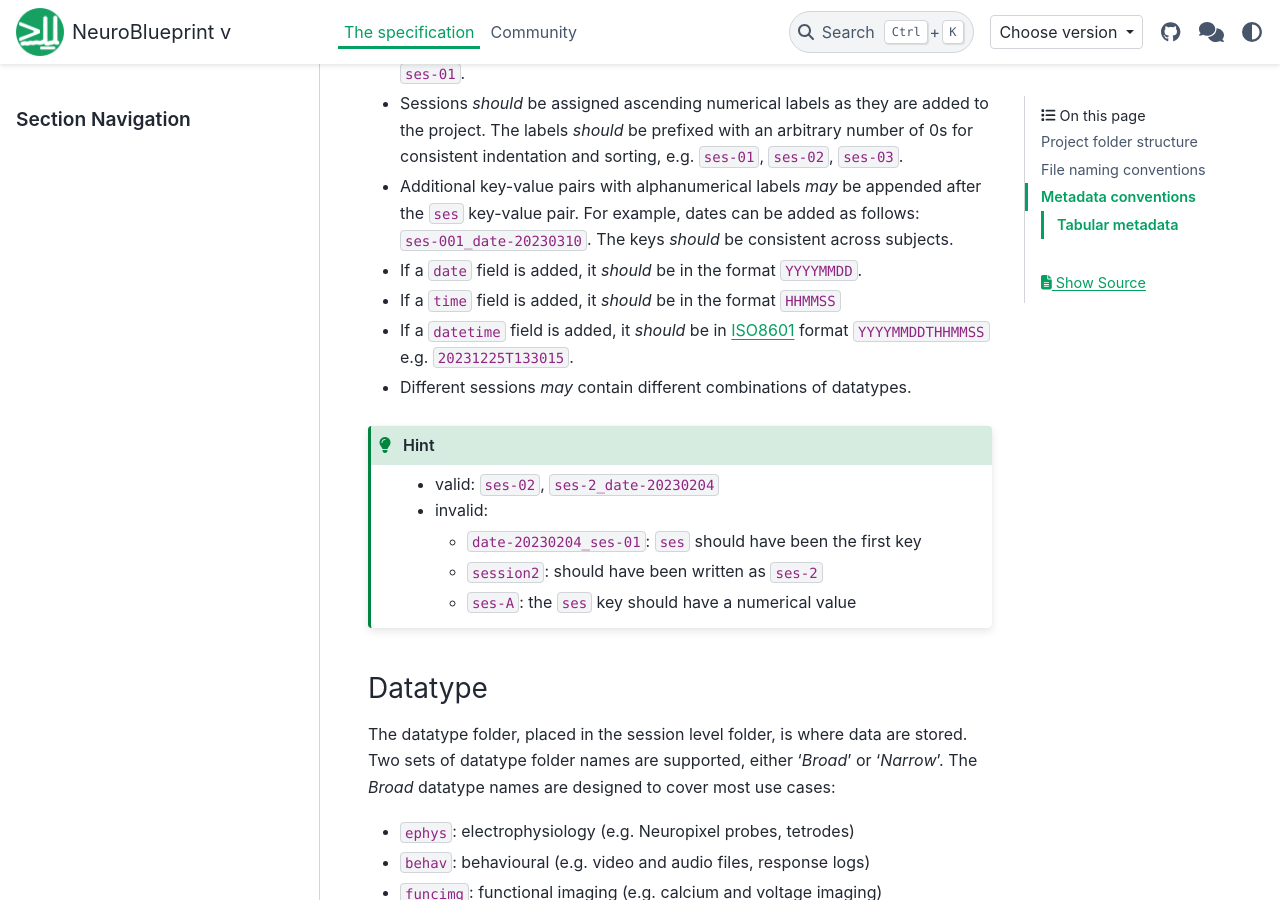
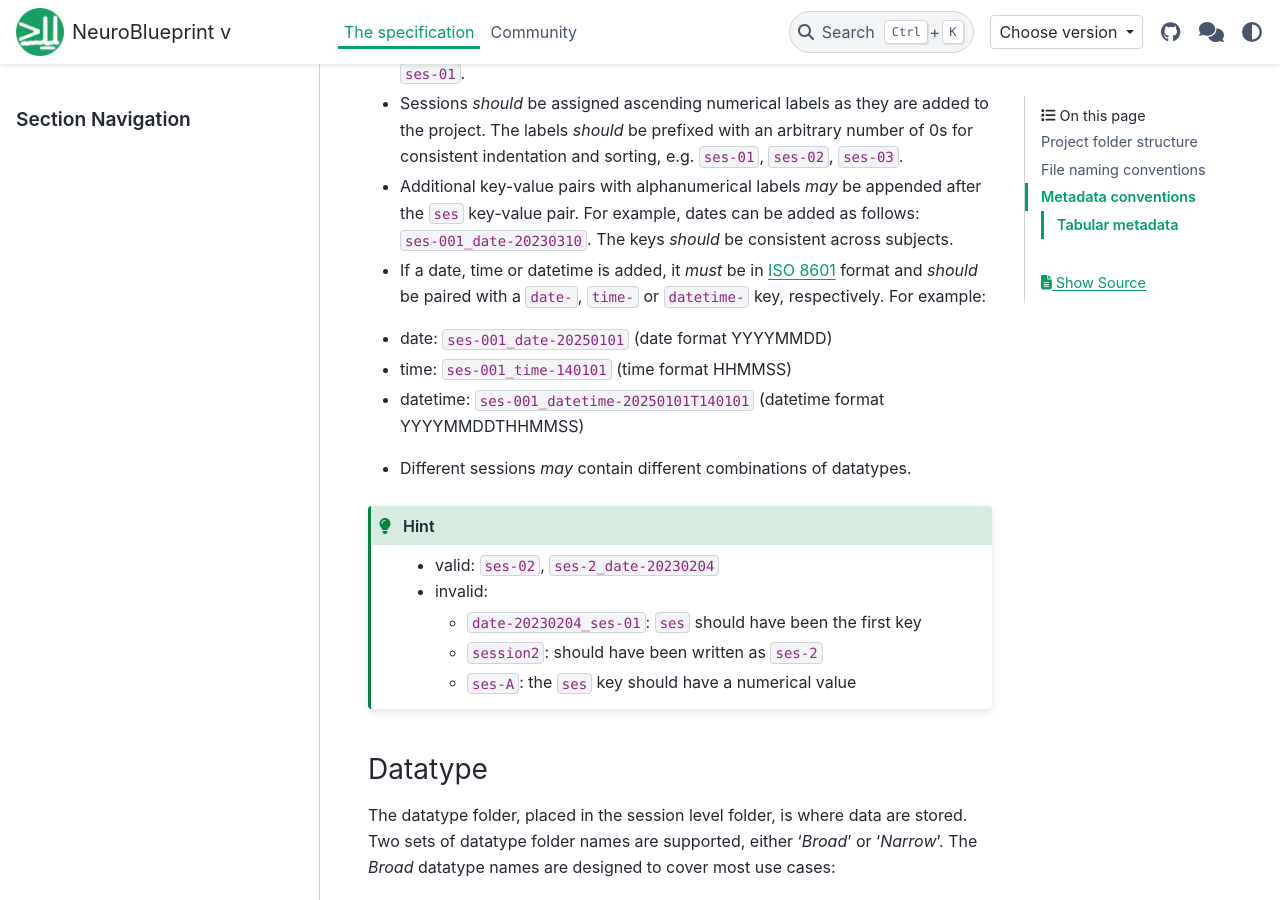
Before and after one commit to neuroinformatics-unit/NeuroBlueprint, a Sphinx documentation site: the page built from docs/source/specification.md, in a window 1280 px wide and 900 px high, scrolled down 2483 px. Built offline with Sphinx 7.4.7 and the PyData theme 0.15.4, drawn with Linux system fonts in a browser that asks for light colours; the version number could not be read and is left out.

Commit message:
Extend datetime requirements. (#76)
* Extend datetime requirements.

* Improve clarity.

* Fix time format.

* Fix typo.

```diff
--- a/docs/source/specification.md
+++ b/docs/source/specification.md
@@ -57,9 +57,11 @@
 * Session-level folders *must* be prefixed with a key-value pair that is unique for each session. The key *must* be `ses` and the value *must* be numerical, e.g. `ses-01`.
 * Sessions *should* be assigned ascending numerical labels as they are added to the project. The labels *should* be prefixed with an arbitrary number of 0s for consistent indentation and sorting, e.g. `ses-01`, `ses-02`, `ses-03`.
 * Additional key-value pairs with alphanumerical labels *may* be appended after the `ses` key-value pair. For example, dates can be added as follows: `ses-001_date-20230310`. The keys *should* be consistent across subjects.
-* If a `date` field is added, it *should* be in the format `YYYYMMDD`.
-* If a `time` field is added, it *should* be in the format `HHMMSS`
-* If a `datetime` field is added, it *should* be in [ISO8601](https://en.wikipedia.org/wiki/ISO_8601) format `YYYYMMDDTHHMMSS` e.g. `20231225T133015`.
+* If a date, time or datetime is added, it *must* be in [ISO 8601](https://en.wikipedia.org/wiki/ISO_8601) format and *should* be paired with a `date-`, `time-` or `datetime-` key, respectively. For example:
+ - date: `ses-001_date-20250101` (date format YYYYMMDD)
+ - time: `ses-001_time-140101` (time format HHMMSS)
+ - datetime: `ses-001_datetime-20250101T140101` (datetime format YYYYMMDDTHHMMSS)
+
 * Different sessions *may* contain different combinations of datatypes.
 
 :::{hint}
```
